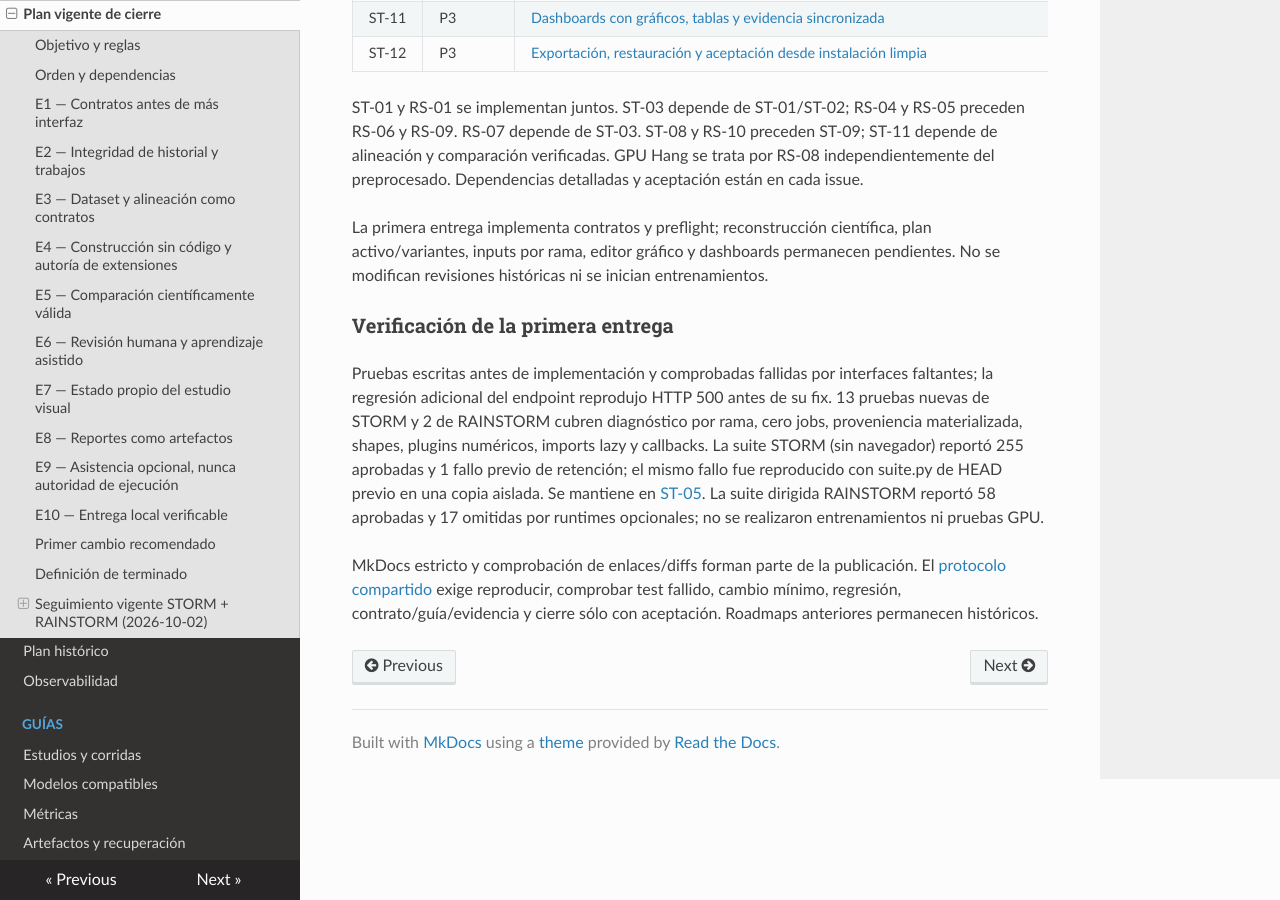
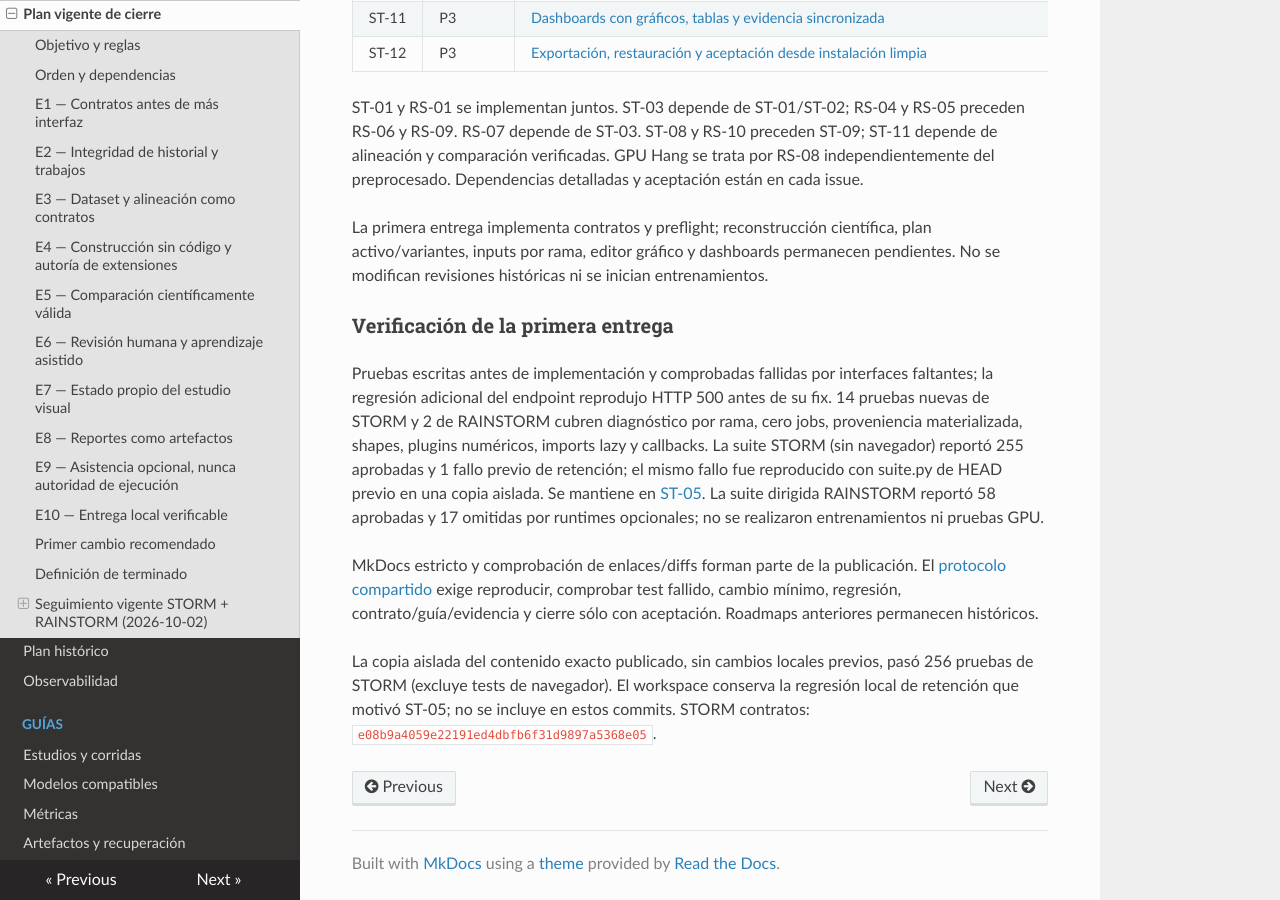
Before and after one commit to munhof/STORM, an MkDocs documentation site: the page built from docs/planning/suite-completion.md, in a window 1280 px wide and 900 px high, scrolled down 6195 px. Built offline with MkDocs 1.6.1, drawn with Linux system fonts in a browser that asks for light colours; nearby versions of some CDN libraries.

Commit message:
docs: record isolated contract validation and compatible engine commit

```diff
--- a/docs/planning/suite-completion.md
+++ b/docs/planning/suite-completion.md
@@ -256,7 +256,7 @@ pendientes. No se modifican revisiones históricas ni se inician entrenamientos.
 
 Pruebas escritas antes de implementación y comprobadas fallidas por interfaces
 faltantes; la regresión adicional del endpoint reprodujo HTTP 500 antes de su fix.
-13 pruebas nuevas de STORM y 2 de RAINSTORM cubren diagnóstico por rama, cero jobs,
+14 pruebas nuevas de STORM y 2 de RAINSTORM cubren diagnóstico por rama, cero jobs,
 proveniencia materializada, shapes, plugins numéricos, imports lazy y callbacks.
 La suite STORM (sin navegador) reportó 255 aprobadas y 1 fallo previo de retención;
 el mismo fallo fue reproducido con suite.py de HEAD previo en una copia aislada.
@@ -267,3 +267,8 @@ MkDocs estricto y comprobación de enlaces/diffs forman parte de la publicación
 El [protocolo compartido](https://github.com/munhof/STORM/blob/contracts-backlog-20261002/CONTRIBUTING.md)
 exige reproducir, comprobar test fallido, cambio mínimo, regresión, contrato/guía/evidencia
 y cierre sólo con aceptación. Roadmaps anteriores permanecen históricos.
+
+La copia aislada del contenido exacto publicado, sin cambios locales previos,
+pasó 256 pruebas de STORM (excluye tests de navegador). El workspace conserva
+la regresión local de retención que motivó ST-05; no se incluye en estos commits.
+STORM contratos: `e08b9a4059e22191ed4dbfb6f31d9897a5368e05`.
```
